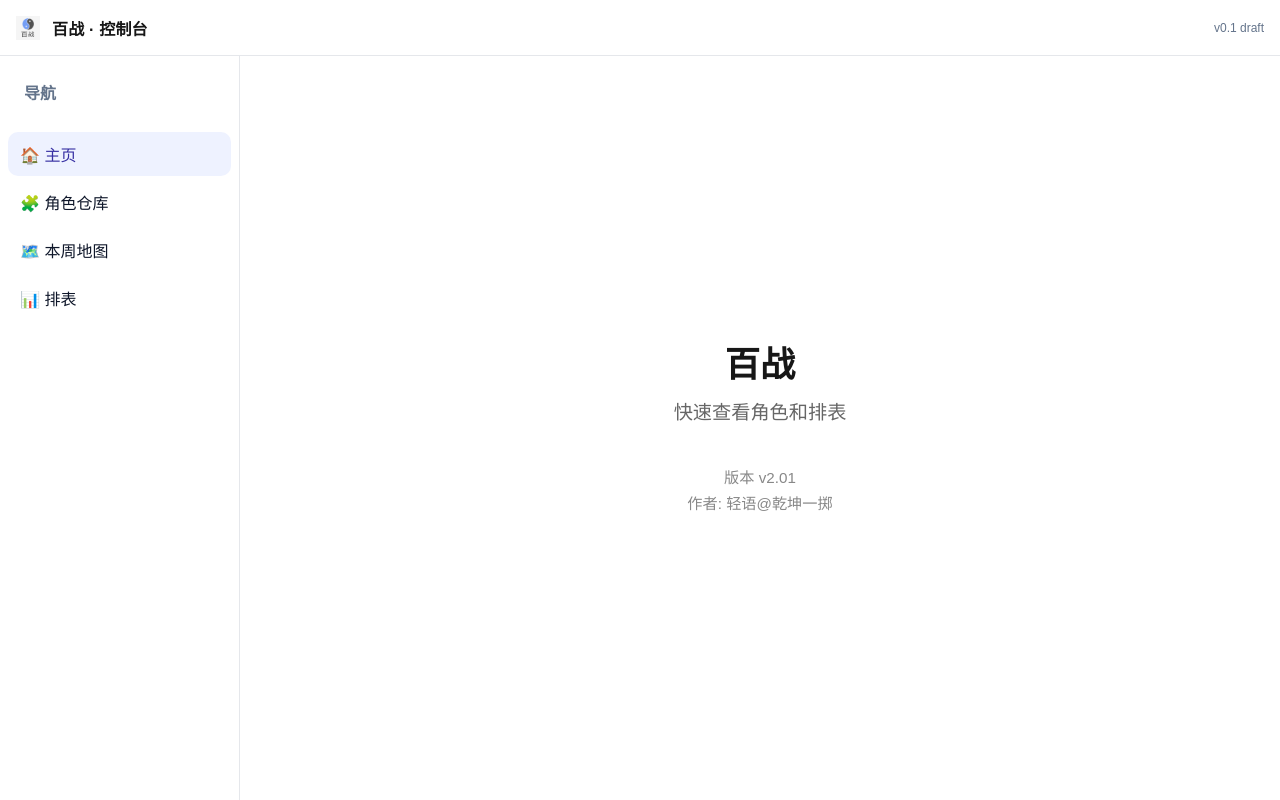
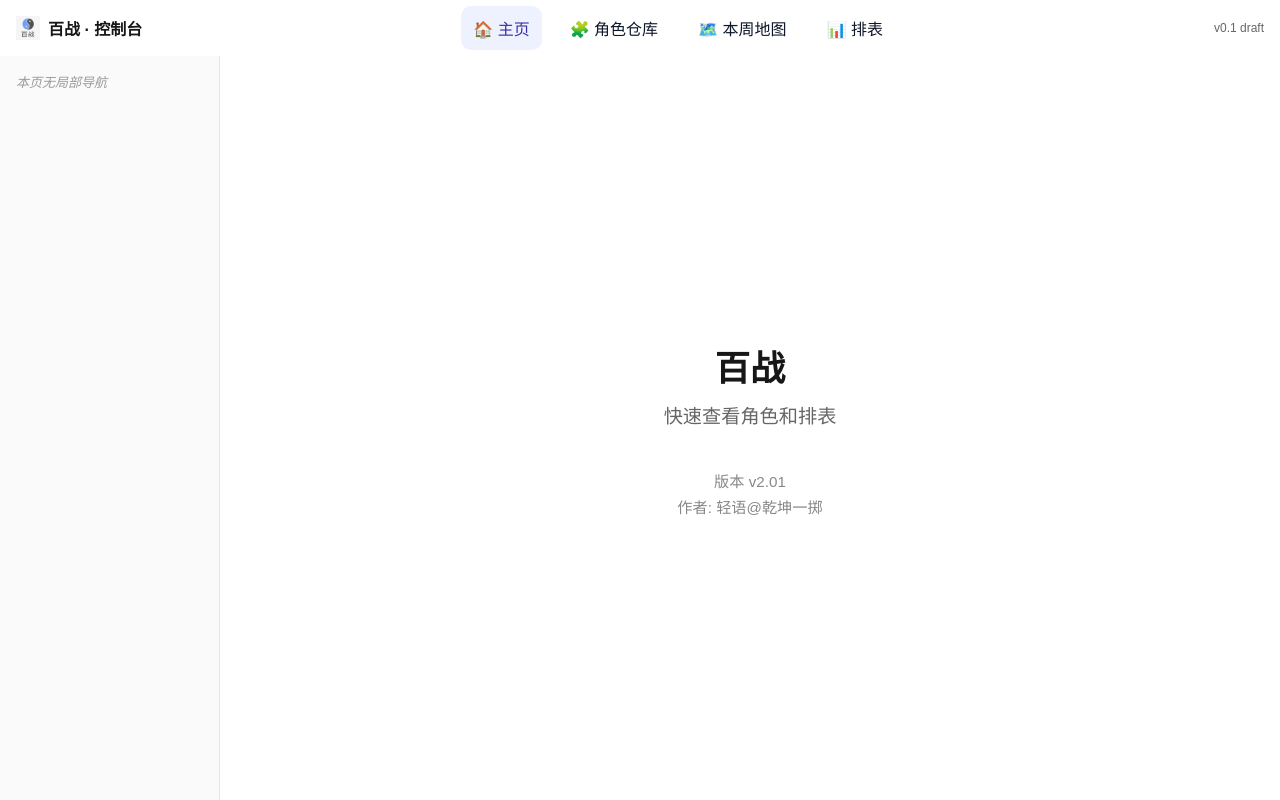
Before and after one commit to 853493541/baizhan-v2, a Next.js app in the folder frontend/: page / in a window 1280 px wide. Built offline with nearby package versions, Linux system fonts and the light colour scheme.

Commit message:
switching top bar and side bar

```diff
--- a/frontend/app/components/layout/LayoutShell/index.tsx
+++ b/frontend/app/components/layout/LayoutShell/index.tsx
@@ -3,12 +3,26 @@ import TopBar from "../TopBar";
 import Sidebar from "../Sidebar";
 import styles from "./styles.module.css";
 
-export default function LayoutShell({ children }: { children: React.ReactNode }) {
+export default function LayoutShell({ children, sidebar }: {
+  children: React.ReactNode;
+  sidebar?: React.ReactNode;
+}) {
   return (
     <div className={styles.appGrid}>
-      <div className={styles.topbar}><TopBar /></div>
-      <aside className={styles.sidebar}><Sidebar /></aside>
-      <main className={styles.main}>{children}</main>
+      {/* Global nav on top */}
+      <div className={styles.topbar}>
+        <TopBar />
+      </div>
+
+      {/* Local nav on the left */}
+      <aside className={styles.sidebar}>
+        <Sidebar>{sidebar}</Sidebar>
+      </aside>
+
+      {/* Main content */}
+      <main className={styles.main}>
+        {children}
+      </main>
     </div>
   );
 }
--- a/frontend/app/components/layout/LayoutShell/styles.module.css
+++ b/frontend/app/components/layout/LayoutShell/styles.module.css
@@ -1,20 +1,31 @@
 .appGrid {
   display: grid;
-  grid-template-rows: 56px 1fr;
-  grid-template-columns: 240px 1fr;
+  grid-template-rows: 56px 1fr;     /* top bar fixed height */
+  grid-template-columns: 220px 1fr; /* sidebar fixed width */
   grid-template-areas:
     "topbar topbar"
     "sidebar main";
   height: 100vh;
+  width: 100vw;
+  overflow: hidden;
 }
-.topbar { grid-area: topbar; }
-.sidebar { grid-area: sidebar; }
+
+.topbar {
+  grid-area: topbar;
+  border-bottom: 1px solid #e5e5e5;
+  background: #ffffff;
+}
+
+.sidebar {
+  grid-area: sidebar;
+  border-right: 1px solid #e5e5e5;
+  background: #fafafa;
+  overflow-y: auto;
+}
+
 .main {
   grid-area: main;
-  padding: 16px 20px 24px;
-  overflow: auto;
+  overflow-y: auto;
+  padding: 16px;
+  background: #ffffff;
 }
-
-@media (max-width: 920px) {
-  .appGrid { grid-template-columns: 72px 1fr; }
-}
--- a/frontend/app/components/layout/Sidebar/index.tsx
+++ b/frontend/app/components/layout/Sidebar/index.tsx
@@ -1,17 +1,16 @@
 import React from "react";
-import NavLink from "../NavLink";
 import styles from "./styles.module.css";
 
-export default function Sidebar() {
+/**
+ * Sidebar is now for local navigation only.
+ * Each page can decide what local nav/filters to render here.
+ */
+export default function Sidebar({ children }: { children?: React.ReactNode }) {
   return (
     <div className={styles.wrap}>
-      <div className={styles.brand}><span>导航</span></div>
-      <nav className={styles.nav}>
-        <NavLink href="/">🏠 主页</NavLink>
-        <NavLink href="/characters">🧩 角色仓库</NavLink>
-        <NavLink href="/map">🗺️ 本周地图</NavLink>
-        <NavLink href="/playground">📊 排表</NavLink>
-      </nav>
+      <div className={styles.localNav}>
+        {children || <span className={styles.placeholder}>本页无局部导航</span>}
+      </div>
     </div>
   );
 }
--- a/frontend/app/components/layout/Sidebar/styles.module.css
+++ b/frontend/app/components/layout/Sidebar/styles.module.css
@@ -1,16 +1,16 @@
 .wrap {
   height: 100%;
-  background: #fff;
-  border-right: 1px solid #e5e7eb;
-  padding: 12px 8px;
+  width: 100%;
   display: flex;
   flex-direction: column;
-  gap: 8px;
 }
-.brand {
-  padding: 8px 10px;
-  margin: 4px 6px 12px;
-  color: #64748b;
-  font-weight: 600;
+
+.localNav {
+  padding: 16px;
 }
-.nav { display: flex; flex-direction: column; gap: 4px; }
+
+.placeholder {
+  font-size: 13px;
+  color: #999;
+  font-style: italic;
+}
--- a/frontend/app/components/layout/TopBar/index.tsx
+++ b/frontend/app/components/layout/TopBar/index.tsx
@@ -1,14 +1,25 @@
 import React from "react";
-import Image from "next/image";   // ✅ import from next/image
+import Image from "next/image";
+import NavLink from "../NavLink";
 import styles from "./styles.module.css";
 
 export default function TopBar() {
   return (
     <div className={styles.wrap}>
-      {/* ✅ points to /public/icons/app_icon.png */}
-      <Image src="/icons/app_icon.png" alt="logo" width={24} height={24} />
+      {/* ✅ App logo */}
+      <div className={styles.left}>
+        <Image src="/icons/app_icon.png" alt="logo" width={24} height={24} />
+        <div className={styles.title}>百战 · 控制台</div>
+      </div>
 
-      <div className={styles.title}>百战 · 控制台</div>
+      {/* ✅ Global navigation */}
+      <nav className={styles.nav}>
+        <NavLink href="/">🏠 主页</NavLink>
+        <NavLink href="/characters">🧩 角色仓库</NavLink>
+        <NavLink href="/map">🗺️ 本周地图</NavLink>
+        <NavLink href="/playground">📊 排表</NavLink>
+      </nav>
+
       <div className={styles.right}>
         <span className={styles.version}>v0.1 draft</span>
       </div>
--- a/frontend/app/components/layout/TopBar/styles.module.css
+++ b/frontend/app/components/layout/TopBar/styles.module.css
@@ -1,12 +1,29 @@
 .wrap {
-  height: 56px;
-  background: #fff;
-  border-bottom: 1px solid #e5e7eb;
   display: flex;
   align-items: center;
+  justify-content: space-between;
+  height: 56px;
   padding: 0 16px;
-  gap: 12px;
+  background: #ffffff;
 }
-.title { font-weight: 700; letter-spacing: .2px; }
-.right { margin-left: auto; display: flex; align-items: center; gap: 12px; }
-.version { color: #64748b; font-size: 12px; }
+
+.left {
+  display: flex;
+  align-items: center;
+  gap: 8px;
+}
+
+.title {
+  font-weight: 600;
+  font-size: 16px;
+}
+
+.nav {
+  display: flex;
+  gap: 16px;
+}
+
+.right {
+  font-size: 12px;
+  color: #666;
+}
```
